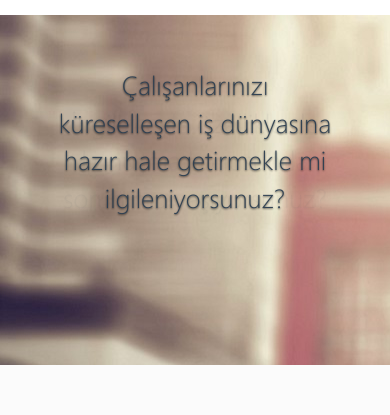
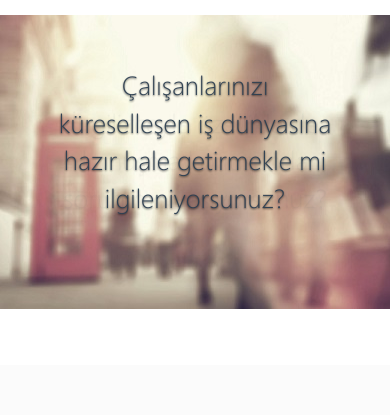
Before and after one commit to masterismet/SpeakingSkillz, a website: page index.html in a window 390 px wide. Shown: the part 85-500 px from the top of the page. Drawn offline with nearby package versions, Linux system fonts and the light colour scheme.

Commit message:
mobile#1

```diff
--- a/css/freelancer.css
+++ b/css/freelancer.css
@@ -857,11 +857,21 @@ div#maincontent {
 
 @media screen and (max-width: 600px) {
 
-  .navbar-custom .navbar-brand img {
-            max-width: 60%;
-             margin-top:-50px;
-        }
+    .navbar-custom .navbar-brand img {
+        max-width: 60%;
+        margin-top: -50px;
+    }
     #mainNav {
         max-height: 10%;
     }
+    #maincontent{
+     width:100%;
+     background-image: url('../img/skillz background-mobile.jpg');
+     background-repeat:no-repeat;
 }
+
+
+
+
+
+}
```
Also changed, not shown: img/skillz background-mobile.jpg (added).
